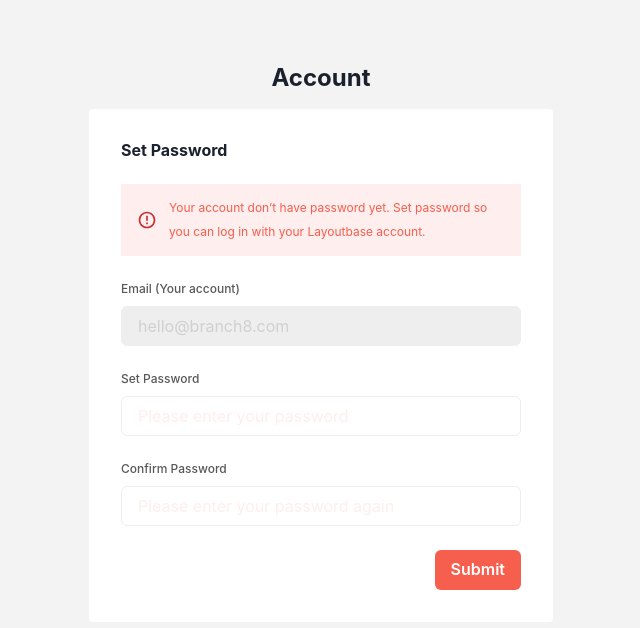
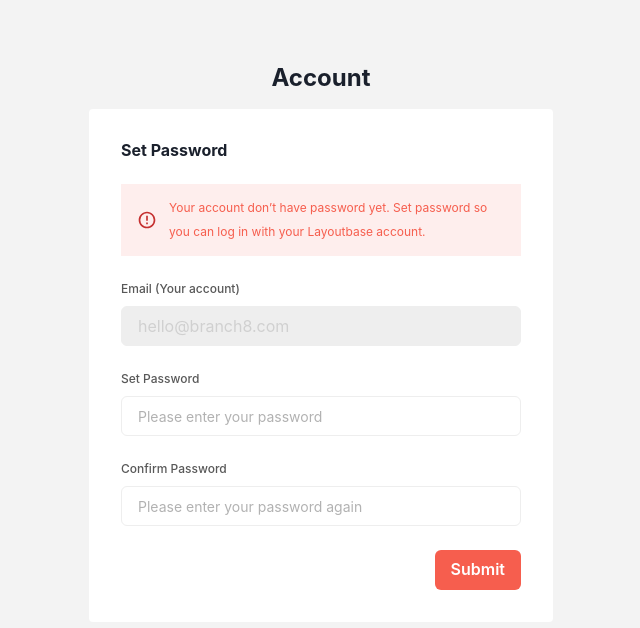
Before and after one commit to lennonx0904/account-form, a React (Create React App) app: page / in a window 1280 px wide. Shown: the top 628 px of the page, without its empty margins (319-959 px from the left). Built offline with nearby package versions, Linux system fonts and the light colour scheme.

Commit message:
feat: update input style

```diff
--- a/src/components/FormInput/index.tsx
+++ b/src/components/FormInput/index.tsx
@@ -35,13 +35,24 @@ const FormInput = (props: FormInputProps) => {
         placeholder={placeholder}
         isDisabled={isDisabled}
         _focus={{ borderColor: "red.100", boxShadow: "none" }}
-        // _hover={{ borderColor: "gray.100" }}
         _disabled={{
           bgColor: "gray.200",
           color: "gray.300",
           opacity: 1,
           cursor: "not-allowed",
         }}
+        _placeholder={{ color: "gray.700", fontSize: "14px" }}
+        bgColor={isInvalid ? "red.400" : "white.100"}
+        /**
+         *  FIXME:
+         *  When user typing, the cursor usually hover on the input.
+         *  it will replace the UI when on focus.
+         *  Using <PseudoBox as="input"/> maybe can fix the problem,
+         *  but I got the error: Module '"@chakra-ui/react"' has no exported member 'PseudoBox'.
+         *
+         * ref: https://v0.chakra-ui.com/pseudobox
+         */
+        // _hover={{ borderColor: "gray.100" }}
         {...register}
       />
       <FormErrorMessage>
--- a/src/index.tsx
+++ b/src/index.tsx
@@ -18,6 +18,10 @@ const theme = extendTheme({
       400: "#585858",
       500: "#feeeed",
       600: "#f3f3f3",
+      700: "#b2b2b2",
+    },
+    white: {
+      100: "#ffffff",
     },
   },
 });
```
